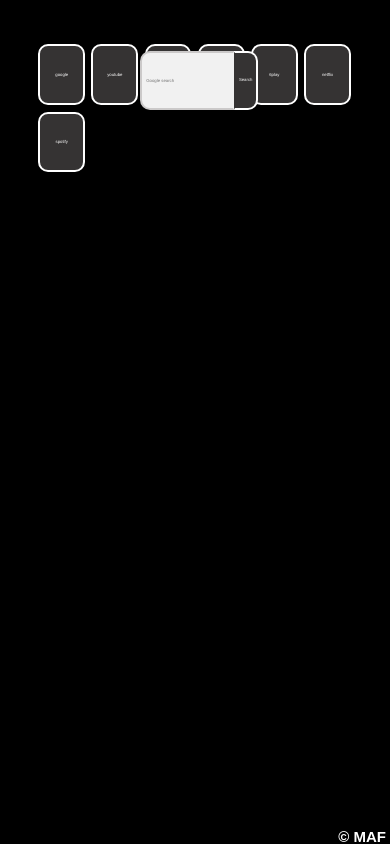
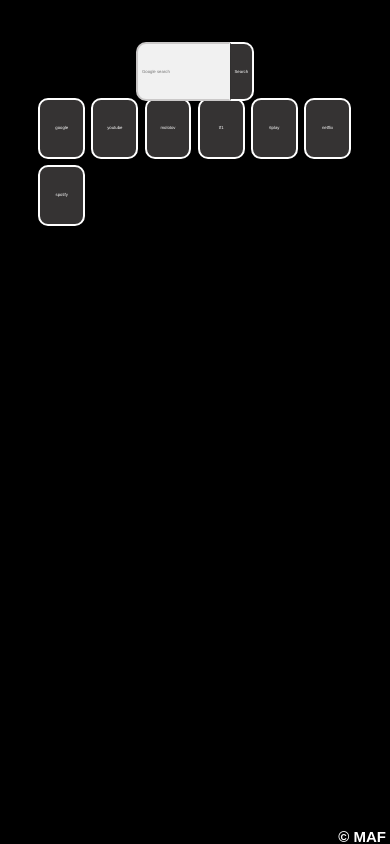
Before and after one commit to michaelandrefraniatte/FastAccess, a browser extension: page Src/FastAccess/index.html in a window 390 px wide. Drawn offline with Linux system fonts and the light colour scheme.

Commit message:
Fix responsive

```diff
--- a/Src/FastAccess/index.html
+++ b/Src/FastAccess/index.html
@@ -45,7 +45,10 @@
             }
 
             #page {
-                margin: 9%;
+                margin-left: 9%;
+                margin-right: 9%;
+                margin-top: 7%;
+                margin-bottom: 7%;
             }
 
             .box {
@@ -110,13 +113,12 @@
             }
 
             .search {
-                display: block;
-                position: absolute;
-                top: 6%;
-                left: 36%;
-                text-align: left;
-                align-items: left;
-                margin: 0 auto;
+                position: relative;
+                display: inline-block;
+                padding-bottom: 1vh;
+                top: 5vh;
+                left: 50%;
+                transform: translateX(-50%);
             }
 
             .foldersave,
@@ -134,6 +136,15 @@
             .icon-download>input {
                 display: none;
             }
+
+            .header {
+                display: block;
+                position: fixed;
+                left: 0;
+                top: 0;
+                width: 100vw;
+                height: 50vh;
+            }
         </style>
 
     </head>
@@ -145,7 +156,6 @@
                 <input id="search" type="text" placeholder="Google search">
             </div>
         </div>
-        <br />
         <copyrights
             style="display: float; float: right; position: fixed; right: 4px; bottom: 0px; color: white; text-align: center; font-family: sans-serif; font-size: 15px; line-height:15px;">
             <b>© MAF</b>
--- a/Src/FastAccess/js/index.js
+++ b/Src/FastAccess/js/index.js
@@ -76,7 +76,7 @@ window.onload = function () {
                     div.style.backgroundColor = "rgb(50, 50, 50)";
                     div.style.zIndex = "10";
                     div.style.cursor = "pointer";
-                    div.style.width = 8.5 + "vw";
+                    div.style.width = 8.6 + "vw";
                     div.style.height = 2 + "vw";
                     div.style.padding = "3px";
                     div.style.margin = "auto";
@@ -336,7 +336,7 @@ function AddMenuPicture() {
         div.style.backgroundColor = "rgb(50, 50, 50)";
         div.style.zIndex = "10";
         div.style.cursor = "pointer";
-        div.style.width = 8 + "vw";
+        div.style.width = 8.1 + "vw";
         div.style.height = 2 + "vw";
         div.style.padding = "3px";
         div.style.margin = "auto";
```
